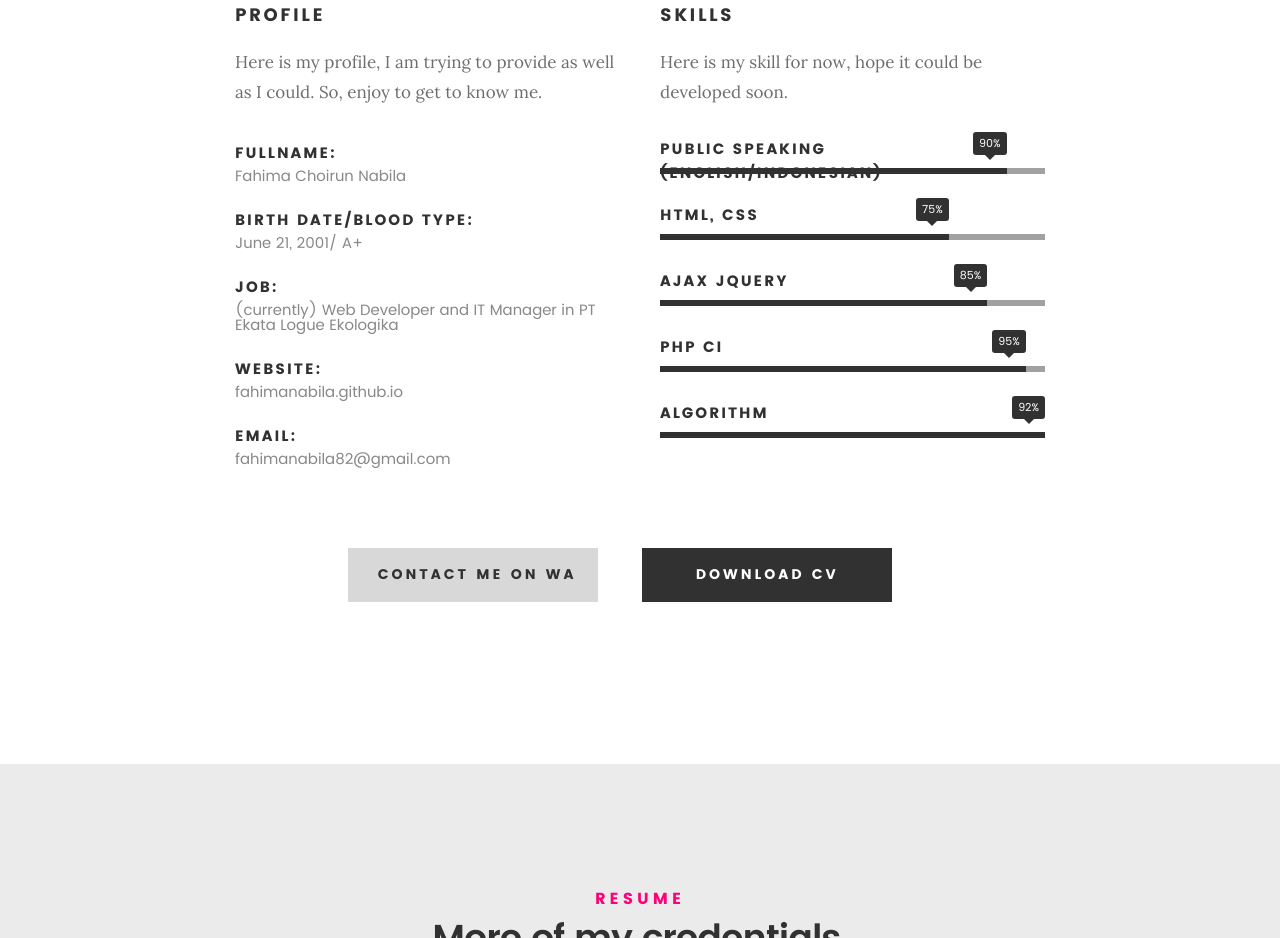
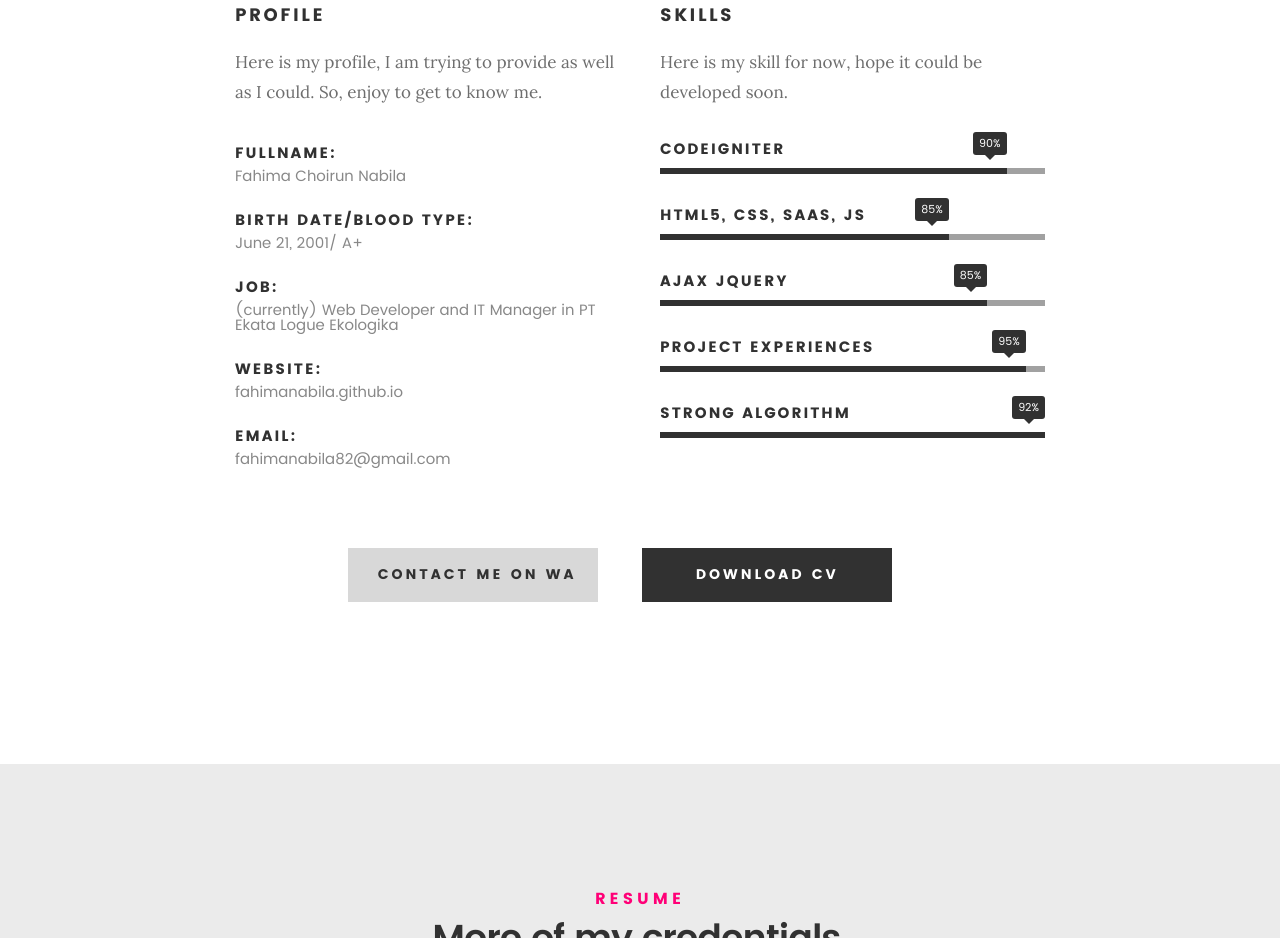
Before and after one commit to fahimanabila/old-profile, a plain HTML site: page index.html in a window 1280 px wide. Shown: the part 1784-2722 px from the top of the page. Drawn offline with Linux system fonts and the light colour scheme; files whose address does not match are found by name.

Commit message:
Update index.html

```diff
--- a/index.html
+++ b/index.html
@@ -167,11 +167,11 @@
 				<ul class="skill-bars">
 				   <li>
 				   	<div class="progress percent90"><span>90%</span></div>
-				   	<strong>Public Speaking (English/Indonesian)</strong>
+				   	<strong>CodeIgniter</strong>
 				   </li>
 				   <li>
-				   	<div class="progress percent75"><span>75%</span></div>
-				   	<strong>HTML, CSS</strong>
+				   	<div class="progress percent75"><span>85%</span></div>
+				   	<strong>HTML5, CSS, Saas, JS</strong>
 				   </li>
 				   <li>
 				   	<div class="progress percent85"><span>85%</span></div>
@@ -179,11 +179,11 @@
 				   </li>
 				   <li>
 				   	<div class="progress percent95"><span>95%</span></div>
-				   	<strong>PHP CI</strong>
+				   	<strong>Project Experiences</strong>
 				   </li>
 				   <li>
 				   	<div class="progress percent92"><span>92%</span></div>
-				   	<strong>Algorithm</strong>
+				   	<strong>Strong Algorithm</strong>
 				   </li>
 
 				</ul> <!-- /skill-bars -->
```
